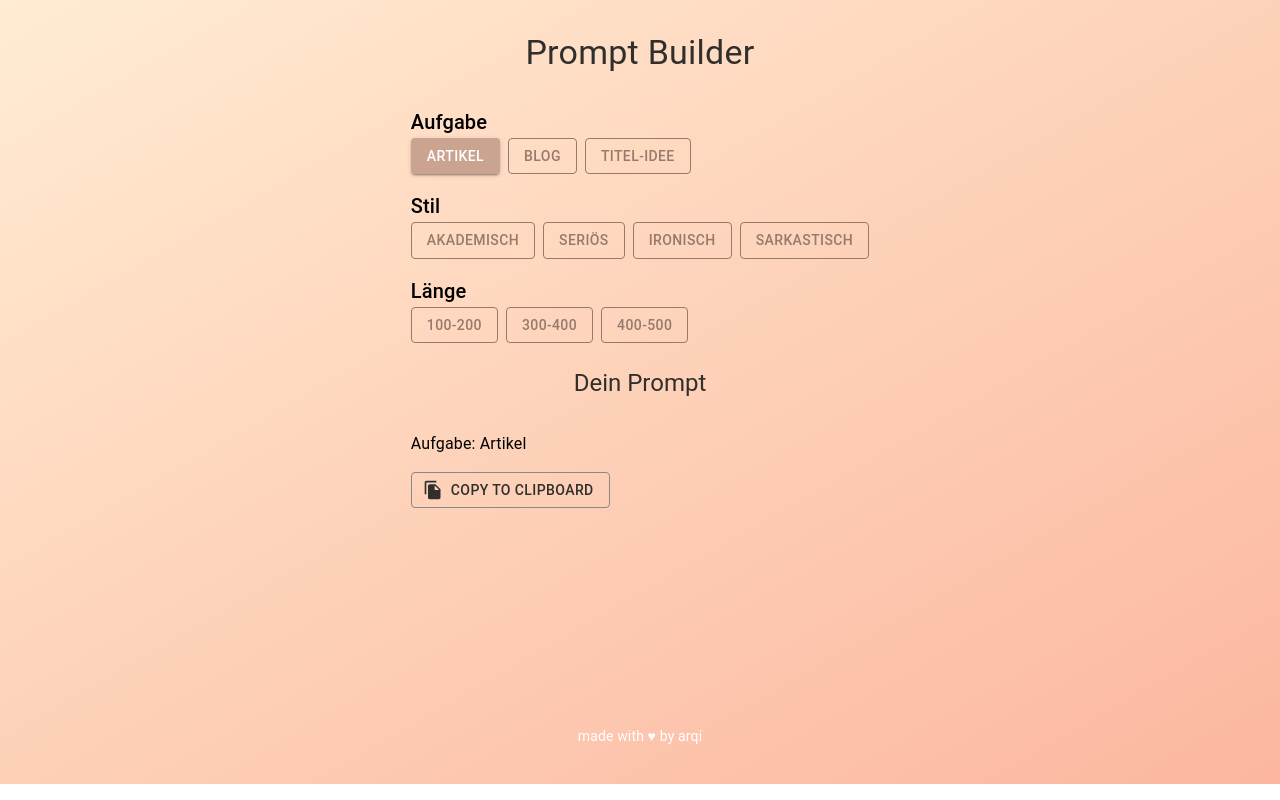
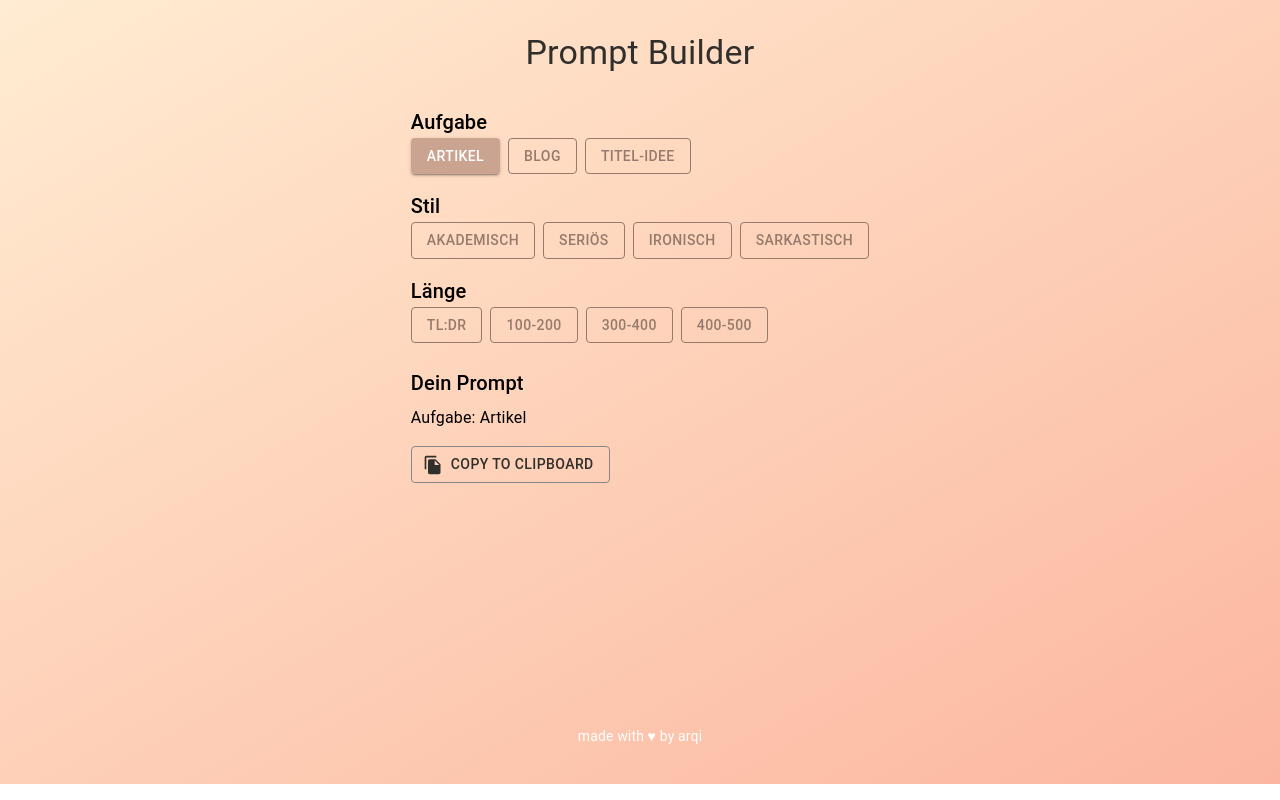
Before and after one commit to dominikeggstein/promptbuilderbyarqi, a React (Create React App) app: page / in a window 1280 px wide. Both pictures are taken after a click on the button "ARTIKEL". Built offline with nearby package versions, Linux system fonts and the light colour scheme.

Commit message:
new formulas

```diff
--- a/src/App.js
+++ b/src/App.js
@@ -1,6 +1,5 @@
 import React from "react";
 import PromptBuilder from "./components/PromptBuilder";
-import Header from "./components/Header";
 import Footer from "./components/Footer";
 
 function App() {
--- a/src/components/PromptBuilder.js
+++ b/src/components/PromptBuilder.js
@@ -10,7 +10,7 @@ import "./PromptBuilder.css";
 const buttonData = [
     { title: "Aufgabe", options: ["Artikel", "Blog", "Titel-Idee"] },
     { title: "Stil", options: ["Akademisch", "Seriös", "Ironisch", "Sarkastisch"] },
-    { title: "Länge", options: ["100-200", "300-400", "400-500"] },
+    { title: "Länge", options: ["tl:dr", "100-200", "300-400", "400-500"] },
 ];
 
 function PromptBuilder() {
@@ -71,24 +71,26 @@ function PromptBuilder() {
             ))}
 
             <Box mt={3}>
-                <Typography variant="h5" gutterBottom className="heading">
+                <Typography variant="h6" gutterBottom className="row-title">
                     Dein Prompt
                 </Typography>
                 <Stack direction="column" alignItems="flex-start" spacing={2}>
                     {selectedOptions
+                        .map((option, index) => option ? `${buttonData[index].title}: ${option}` : null)
                         .filter(Boolean)
-                        .map((option, index) => (
+                        .map((summaryOption, index) => (
                             <Typography key={`summary-option-${index}`}>
-                                {buttonData[index].title}: {option}
+                                {summaryOption}
                             </Typography>
                         ))}
+
                     <Button
+                        className="btn-clipboard"
                         variant="outlined"
                         color="primary"
                         startIcon={<FileCopyIcon />}
                         onClick={copyToClipboard}
                         disabled={selectedOptions.every((option) => !option)}
-                        className="btn-clipboard"
                     >
                         Copy to clipboard
                     </Button>
```
Also changed, not shown: package.json (+7 -0 lines), src/components/Row.js (added, +32 -0 lines), 1 other file (tests, documents, lock files or other folders).
